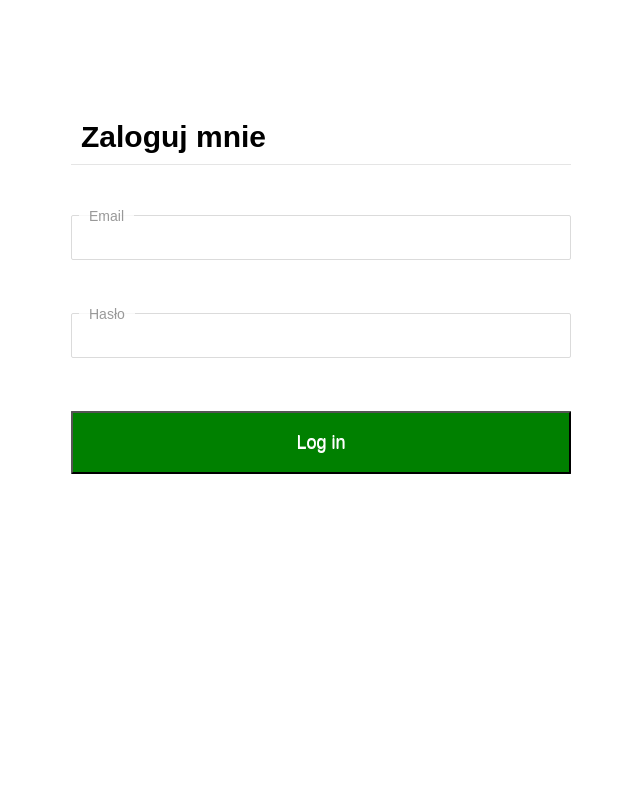
After one commit to Zutify/Project, a PHP site: page /page/login.php in a window 1280 px wide. The commit adds this page. Shown: the whole page, without its empty margins (319-959 px from the left). Run offline with PHP 8.4, Linux system fonts and the light colour scheme.

Commit message:
Login and registration

```diff
--- /dev/null
+++ b/projekt_zespołowy/page/login.php
@@ -0,0 +1,33 @@
+<!-- formularz logowania-->
+<?php
+session_start();
+include '../php/form_view.php';
+?>
+<link rel="stylesheet" type="text/css" href="../style/zutify.css">
+<div class="form">
+
+    <form action="../php/login.php" method="post">
+
+
+        <h2>Zaloguj mnie</h2>
+
+
+        <p>
+            <label for="email" class="floatLabel">Email</label>
+            <input id="email" type="text" name="email" <?php check_input('email'); ?>>
+
+            <label class="Error" id="mailError" ><?php check_msg('email'); ?></label>
+
+        </p>
+
+        <p><label for="password" class="floatLabel">Hasło</label>
+            <input id="password" type="password" name="password" <?php check_input('password'); ?>>
+
+            <label class="Error" id="passwordError"><?php check_msg('password'); ?></label>
+        </p>
+
+
+
+        <input type="submit" value="Log in" name="submit">
+    </form>
+</div>
--- a/projekt_zespołowy/php/form_view.php
+++ b/projekt_zespołowy/php/form_view.php
@@ -1,9 +1,8 @@
 <?php
 
 function get_response() {
-    if (isset($_SESSION['response']) && !empty($_SESSION['response'])) {
-        return $_SESSION['response'];
-    }
+    if (isset($_SESSION['login_response']) && !empty($_SESSION['login_response'])) {
+        return $_SESSION['login_response'];
     }elseif(isset($_SESSION['register_response']) && !empty($_SESSION['register_response'])){
         return $_SESSION['register_response'];
     }else{
@@ -34,7 +33,7 @@ function check_radio($name, $val) {
 function check_msg($name) {
     if ($r = get_response()) {
         if (isset($r->$name['msg'])) {
-            printf('<tr><td></td><td><p class="form-error">%s</p></td></tr>', $r->$name['msg']);
+            printf('%s', $r->$name['msg']);
         }
     }
 }
--- a/projekt_zespołowy/php/reset_session.php
+++ b/projekt_zespołowy/php/reset_session.php
@@ -1,13 +1,13 @@
 <?php
 
 if (isset($_GET['page']) && !empty($_GET['page'])) {
-    if ($_GET['page'] !== 'form') {
-        unset($_SESSION['response']);
+    if ($_GET['page'] !== 'register') {
+        unset($_SESSION['register_response']);
     }
     if($_GET['page'] !== 'login'){
         unset($_SESSION['login_response']);
     }
 } else {
-    unset($_SESSION['response']);
+    unset($_SESSION['register_response']);
     unset($_SESSION['login_response']);
 }
--- /dev/null
+++ b/projekt_zespołowy/style/zutify.css
@@ -0,0 +1,137 @@
+body {
+    font-family: sans-serif;
+    font-size: 15px
+}
+
+form {
+    background: #fff;
+    padding: 4em 4em 2em;
+    max-width: 500px;
+    margin: 50px auto 0;
+}
+
+label.Error {
+    position: relative;
+    text-align: left;
+}
+
+h2 {
+    margin: 0 0 50px 0;
+    padding: 10px;
+    text-align: left;
+    font-family: sans-serif;
+    font-size: 30px;
+    color: darken(#e5e5e5, 50%);
+    border-bottom: solid 1px #e5e5e5;
+}
+
+p {
+    margin: 0 0 3em 0;
+    position: relative;
+}
+
+input {
+    display: block;
+    box-sizing: border-box;
+    width: 100%;
+    outline: none;
+    margin: 0;
+}
+
+input[type="text"], input[type="password"], input[type="email"]{
+    background: #fff;
+    border: 1px solid #dbdbdb;
+    font-size: 1.1em;
+    line-height: 1.6em;
+    padding: .5em .5em;
+    border-radius: 2px;
+}
+
+input[type="submit"] {
+    background: green;
+    border-radius: 1px;
+    color: #fff;
+    cursor: pointer;
+    display: block;
+    font-family: sans-serif;
+    font-size: 1.2em;
+    line-height: 1.7em;
+    margin: 1em 0 0;
+    outline: none;
+    padding: .8em 0;
+    text-shadow: 0 1px;
+}
+
+input[type="submit"]:hover {
+    background-color: rgb(23, 11, 90);
+    color: rgb(255, 255, 255);
+}
+
+label {
+    position: absolute;
+    left: 8px;
+    top: 12px;
+    color: #999;
+    font-size: 16px;
+    display: inline-block;
+    padding: 4px 10px;
+    font-weight: 400;
+    background-color: rgba(255, 255, 255, 0);
+}
+
+label.floatLabel {
+    top: -11px;
+    background-color: rgba(255, 255, 255, 0.8);
+    font-size: 14px;
+}
+
+a.spButtons {
+    background: green;
+    border-radius: 5px;
+    color: #fff;
+    cursor: pointer;
+    display: block;
+    text-align: center;
+    font-family: sans-serif;
+    font-size: 1em;
+    line-height: 1.7em;
+    width: 150px;
+    margin: 1em 0 0;
+    outline: none;
+    padding: .8em 0;
+    -webkit-transition-duration: 0.4s;
+    transition-duration: 0.5s;
+}
+
+.spButtons:hover {
+    background-color: rgb(23, 11, 90);
+    color: rgb(255, 255, 255);
+}
+
+.row:after {
+    content: "";
+    display: table;
+    clear: both;
+}
+
+.column {
+    float: left;
+    padding: 5px;
+}
+
+.c1 {
+    width: 25%
+}
+
+.c2 {
+    width: 25%;
+}
+
+div.spButtonsContainer {
+    position: absolute;
+    height: 200px;
+    width: 900px;
+    margin: -100px 0 0 -200px;
+    top: 50%;
+    left: 50%;
+}
```
Also changed, not shown: projekt_zespołowy/db/id11292241_projectdatabase.sql (added, +191 -0 lines), projekt_zespołowy/index.php (added, +57 -0 lines), projekt_zespołowy/page/rejestracja.php (added, +57 -0 lines), projekt_zespołowy/php/db_connection.php (+11 -11 lines), projekt_zespołowy/php/detectmobilebrowser.php (+4 -0 lines), projekt_zespołowy/php/login.php (added, +65 -0 lines), projekt_zespołowy/php/loginphp.php (deleted, +0 -65 lines), projekt_zespołowy/php/registration.php (+47 -28 lines).
